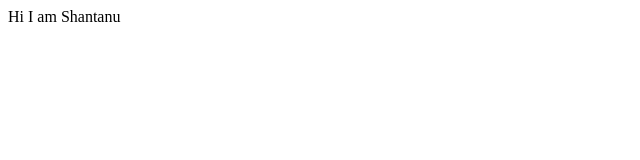
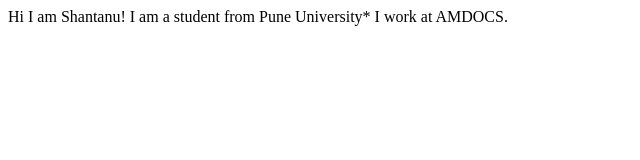
Before and after one commit to shantanudhore/student-name-site, a plain HTML site: page index.html in a window 1280 px wide. Shown: the whole page, without its empty margins (0-640 px from the left). Drawn offline with Linux system fonts and the light colour scheme.

Commit message:
refactor: added new lines in index.html

```diff
--- a/index.html
+++ b/index.html
@@ -7,6 +7,8 @@
     <title>StudentSite</title>
 </head>
 <body>
-    Hi I am Shantanu
+    Hi I am Shantanu!
+    I am a student from Pune University*
+    I work at AMDOCS.
 </body>
 </html>
```
